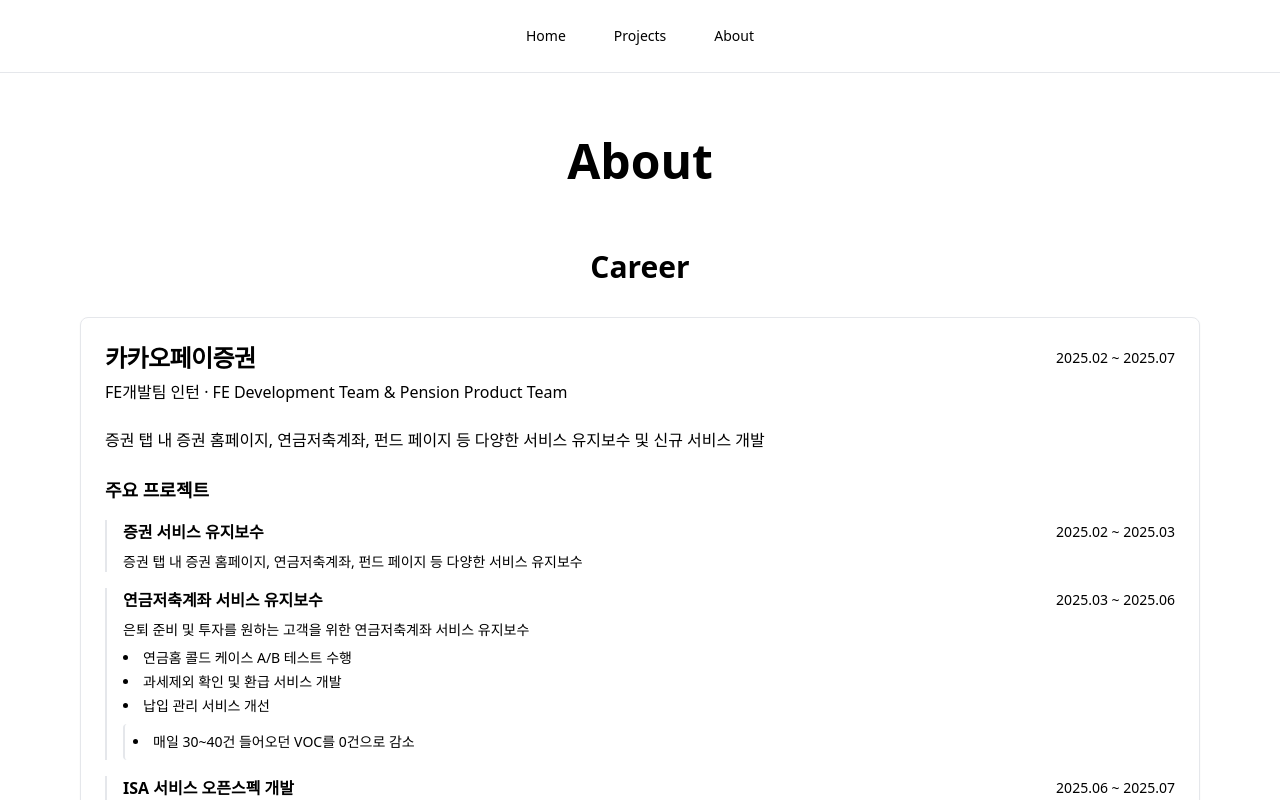
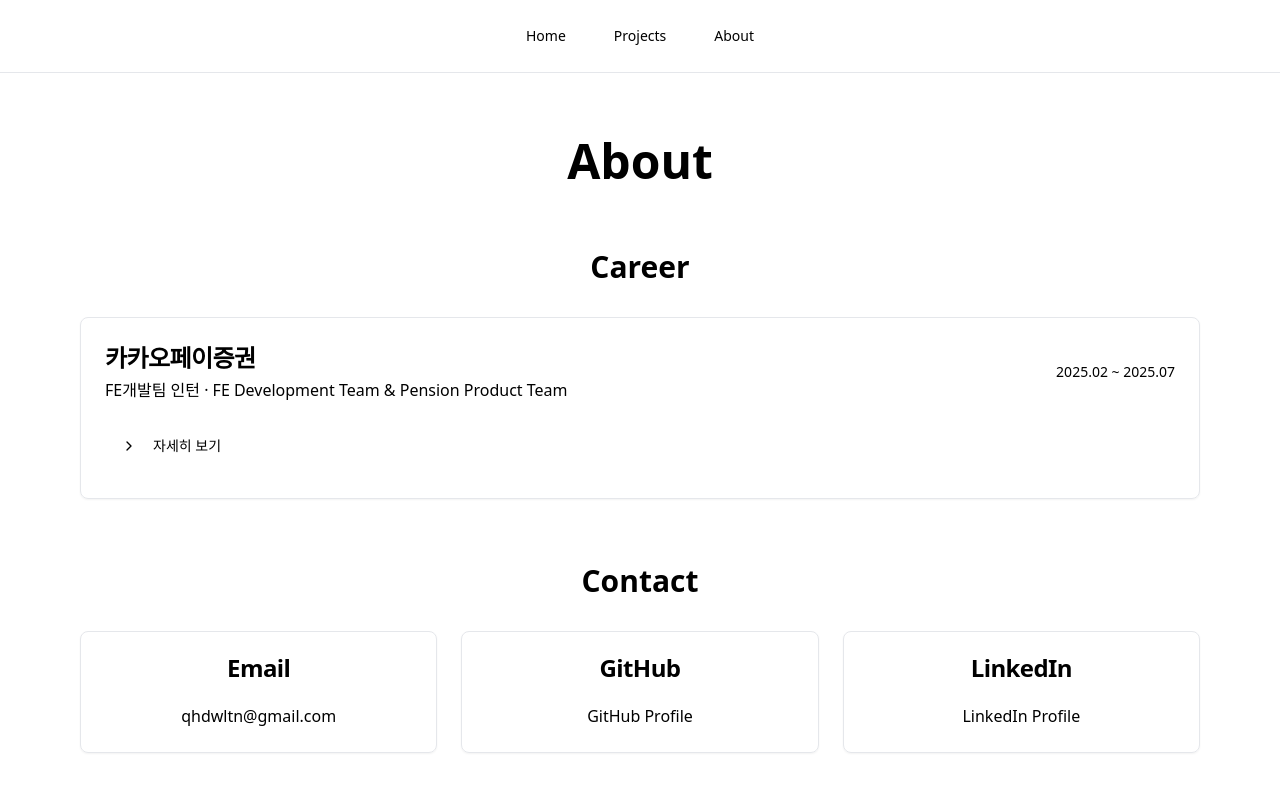
Before and after one commit to salmonco/portfolio, a Next.js app: page /about in a window 1280 px wide. Shown: the top 800 px of the page. Built offline with nearby package versions, Linux system fonts and the light colour scheme.

Commit message:
feat: 데이터 추가

```diff
--- a/app/about/page.tsx
+++ b/app/about/page.tsx
@@ -1,3 +1,4 @@
+import { CareerCard } from "@/components/about/CareerCard";
 import { Card, CardContent, CardHeader, CardTitle } from "@/components/ui/card";
 import { CAREER_DATA } from "@/data/career";
 import { BLOG_URL, CONTACT_URL } from "@/data/contact";
@@ -16,79 +17,7 @@
         </h2>
         <div className="space-y-6">
           {CAREER_DATA.map((career) => (
-            <Card key={career.id}>
-              <CardHeader>
-                <div className="flex flex-col sm:flex-row sm:items-center sm:justify-between gap-2">
-                  <CardTitle className="text-xl sm:text-2xl">
-                    {career.company}
-                  </CardTitle>
-                  <span className="text-sm text-muted-foreground">
-                    {career.period}
-                  </span>
-                </div>
-                <p className="text-sm sm:text-base text-muted-foreground">
-                  {career.position} · {career.team}
-                </p>
-              </CardHeader>
-              <CardContent className="space-y-6">
-                <p className="text-sm sm:text-base">{career.description}</p>
-
-                {/* Projects */}
-                <div className="space-y-4">
-                  <h3 className="font-semibold text-base sm:text-lg">
-                    주요 프로젝트
-                  </h3>
-                  {career.projects.map((project, idx) => (
-                    <div
-                      key={idx}
-                      className="pl-4 border-l-2 border-muted space-y-2"
-                    >
-                      <div className="flex flex-col sm:flex-row sm:items-center sm:justify-between gap-1">
-                        <h4 className="font-semibold text-sm sm:text-base">
-                          {project.title}
-                        </h4>
-                        <span className="text-xs sm:text-sm text-muted-foreground">
-                          {project.period}
-                        </span>
-                      </div>
-                      <p className="text-xs sm:text-sm text-muted-foreground">
-                        {project.description}
-                      </p>
-                      {project.tasks && (
-                        <ul className="list-disc list-inside space-y-1 text-xs sm:text-sm text-muted-foreground">
-                          {project.tasks.map((task, taskIdx) => (
-                            <li key={taskIdx}>{task}</li>
-                          ))}
-                        </ul>
-                      )}
-                      {project.achievements && (
-                        <div className="mt-2 p-2 bg-primary/5 rounded border-l-2 border-primary">
-                          <ul className="list-disc list-inside space-y-1 text-xs sm:text-sm">
-                            {project.achievements.map((achievement, achIdx) => (
-                              <li key={achIdx} className="font-medium">
-                                {achievement}
-                              </li>
-                            ))}
-                          </ul>
-                        </div>
-                      )}
-                    </div>
-                  ))}
-                </div>
-
-                {/* Activities */}
-                <div className="space-y-2">
-                  <h3 className="font-semibold text-base sm:text-lg">
-                    기술 공유 활동
-                  </h3>
-                  <ul className="list-disc list-inside space-y-1 text-xs sm:text-sm text-muted-foreground">
-                    {career.activities.map((activity, idx) => (
-                      <li key={idx}>{activity}</li>
-                    ))}
-                  </ul>
-                </div>
-              </CardContent>
-            </Card>
+            <CareerCard key={career.id} career={career} />
           ))}
         </div>
       </section>
--- /dev/null
+++ b/components/about/CareerCard.tsx
@@ -0,0 +1,122 @@
+"use client";
+
+import { Button } from "@/components/ui/button";
+import { Card, CardContent, CardHeader, CardTitle } from "@/components/ui/card";
+import { ChevronDown, ChevronRight } from "lucide-react";
+import { useState } from "react";
+
+interface CareerProps {
+  career: {
+    id: number;
+    company: string;
+    position: string;
+    period: string;
+    description: string;
+    projects: Array<{
+      title: string;
+      period: string;
+      description: string;
+      tasks?: string[];
+      achievements?: string[];
+    }>;
+    activities: string[];
+    team: string;
+  };
+}
+
+export function CareerCard({ career }: CareerProps) {
+  const [isExpanded, setIsExpanded] = useState(false);
+
+  return (
+    <Card>
+      <CardHeader>
+        <div className="flex flex-col sm:flex-row sm:items-center sm:justify-between gap-2">
+          <div className="flex-1">
+            <CardTitle className="text-xl sm:text-2xl">
+              {career.company}
+            </CardTitle>
+            <p className="text-sm sm:text-base text-muted-foreground mt-1">
+              {career.position} · {career.team}
+            </p>
+          </div>
+          <span className="text-sm text-muted-foreground">{career.period}</span>
+        </div>
+      </CardHeader>
+      <CardContent>
+        <Button
+          variant="ghost"
+          onClick={() => setIsExpanded(!isExpanded)}
+          className="w-full justify-start text-primary hover:text-primary mb-2"
+        >
+          {isExpanded ? (
+            <ChevronDown className="mr-2 h-4 w-4" />
+          ) : (
+            <ChevronRight className="mr-2 h-4 w-4" />
+          )}
+          {isExpanded ? "접기" : "자세히 보기"}
+        </Button>
+
+        {isExpanded && (
+          <div className="space-y-6 pt-4">
+            <p className="text-sm sm:text-base">{career.description}</p>
+
+            {/* Projects */}
+            <div className="space-y-4">
+              <h3 className="font-semibold text-base sm:text-lg">
+                주요 프로젝트
+              </h3>
+              {career.projects.map((project, idx) => (
+                <div
+                  key={idx}
+                  className="pl-4 border-l-2 border-muted space-y-2"
+                >
+                  <div className="flex flex-col sm:flex-row sm:items-center sm:justify-between gap-1">
+                    <h4 className="font-semibold text-sm sm:text-base">
+                      {project.title}
+                    </h4>
+                    <span className="text-xs sm:text-sm text-muted-foreground">
+                      {project.period}
+                    </span>
+                  </div>
+                  <p className="text-xs sm:text-sm text-muted-foreground">
+                    {project.description}
+                  </p>
+                  {project.tasks && (
+                    <ul className="list-disc list-inside space-y-1 text-xs sm:text-sm text-muted-foreground">
+                      {project.tasks.map((task, taskIdx) => (
+                        <li key={taskIdx}>{task}</li>
+                      ))}
+                    </ul>
+                  )}
+                  {project.achievements && (
+                    <div className="mt-2 p-2 bg-primary/5 rounded border-l-2 border-primary">
+                      <ul className="list-disc list-inside space-y-1 text-xs sm:text-sm">
+                        {project.achievements.map((achievement, achIdx) => (
+                          <li key={achIdx} className="font-medium">
+                            {achievement}
+                          </li>
+                        ))}
+                      </ul>
+                    </div>
+                  )}
+                </div>
+              ))}
+            </div>
+
+            {/* Activities */}
+            <div className="space-y-2">
+              <h3 className="font-semibold text-base sm:text-lg">
+                기술 공유 활동
+              </h3>
+              <ul className="list-disc list-inside space-y-1 text-xs sm:text-sm text-muted-foreground">
+                {career.activities.map((activity, idx) => (
+                  <li key={idx}>{activity}</li>
+                ))}
+              </ul>
+            </div>
+          </div>
+        )}
+      </CardContent>
+    </Card>
+  );
+}
```
